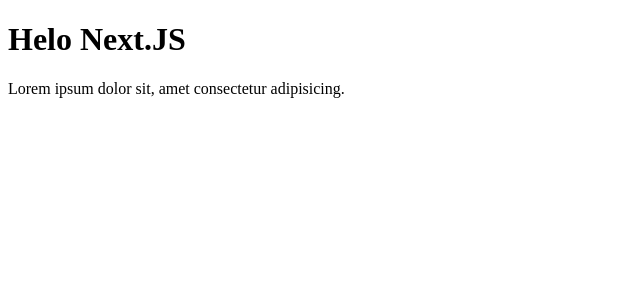
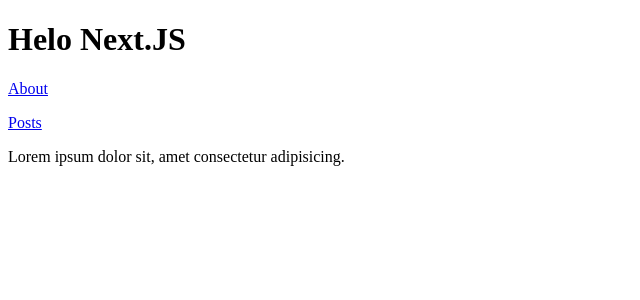
Before and after one commit to EgorEast/nextjs-minin, a Next.js app: page / in a window 1280 px wide. Shown: the top 300 px of the page, without its empty margins (0-640 px from the left). Built offline with nearby package versions, Linux system fonts and the light colour scheme.

Commit message:
navigation for routing is added

```diff
--- a/pages/index.js
+++ b/pages/index.js
@@ -1,7 +1,19 @@
+import Link from 'next/link';
+
 export default function Index() {
 	return (
 		<>
 			<h1>Helo Next.JS</h1>
+			<p>
+				<Link href={'/about'}>
+					<a>About</a>
+				</Link>
+			</p>
+			<p>
+				<Link href='/posts'>
+					<a>Posts</a>
+				</Link>
+			</p>
 			<p>Lorem ipsum dolor sit, amet consectetur adipisicing.</p>
 		</>
 	);
```
Also changed, not shown: pages/about/index.js (+9 -1 lines).
